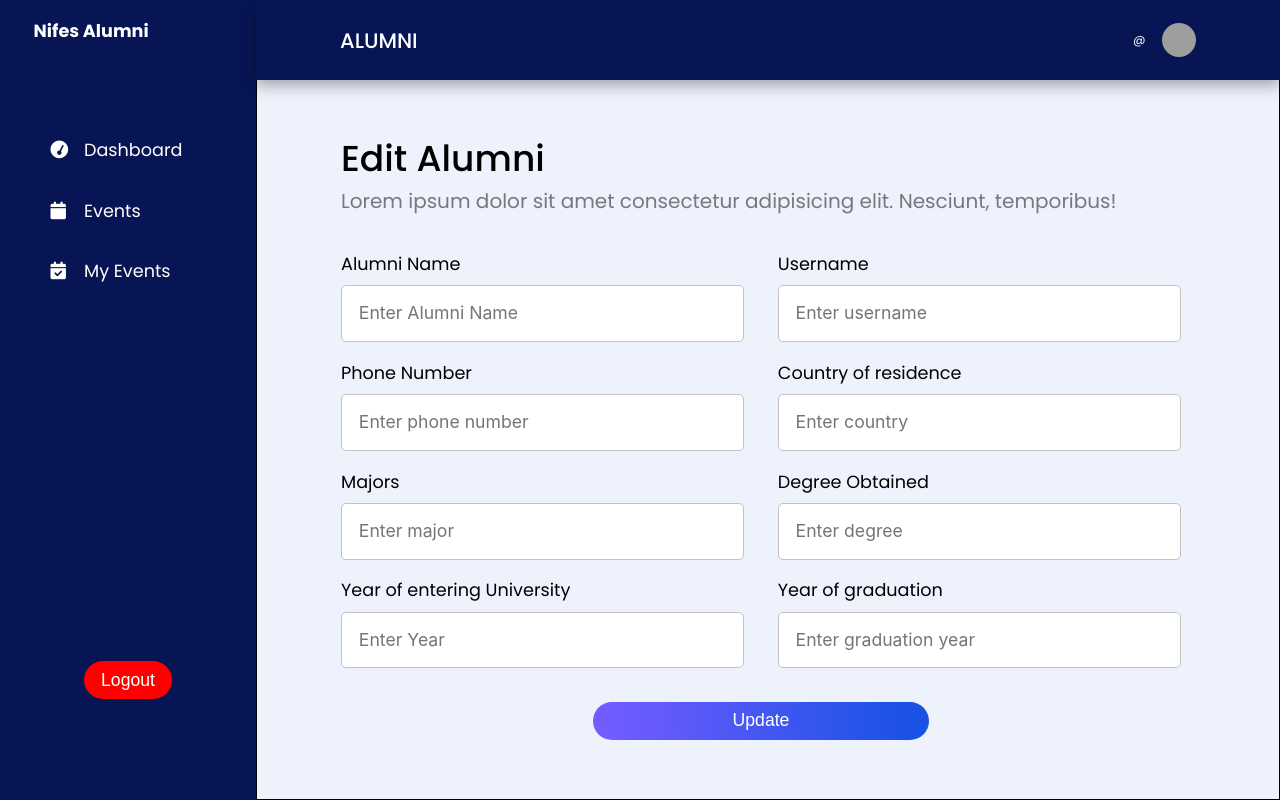
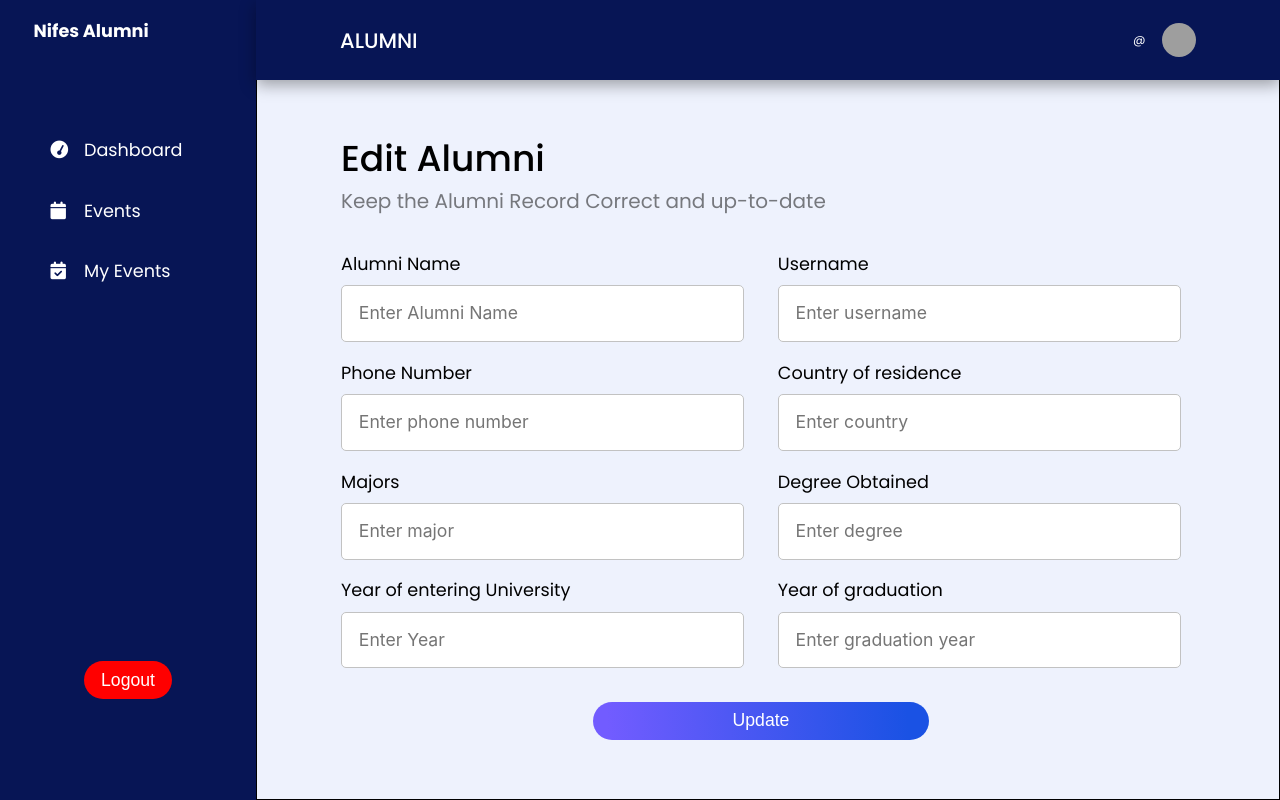
Before and after one commit to Jossy1238/nifes, a React (Vite) app: page /alumni/1/edit in a window 1280 px wide. Built offline with nearby package versions, Linux system fonts and the light colour scheme; no server answers; sample sign-in values are in the browser's storage; grey boxes are pictures that could not be loaded.

Commit message:
New Update

```diff
--- a/src/pages/EditAlumni.jsx
+++ b/src/pages/EditAlumni.jsx
@@ -82,7 +82,7 @@ function EditAlumni(props) {
             <form onSubmit={handleUpdateUser} className='pt-3 create__event--form flex flex-col'>
                 <div>
                     <h3 className='text-3xl font-500'>Edit Alumni</h3>
-                    <p className='opacity-5 text-lg'>Lorem ipsum dolor sit amet consectetur adipisicing elit. Nesciunt, temporibus!</p>
+                    <p className='opacity-5 text-lg'>Keep the Alumni Record Correct and up-to-date</p>
                 </div>
 
                 {
```
